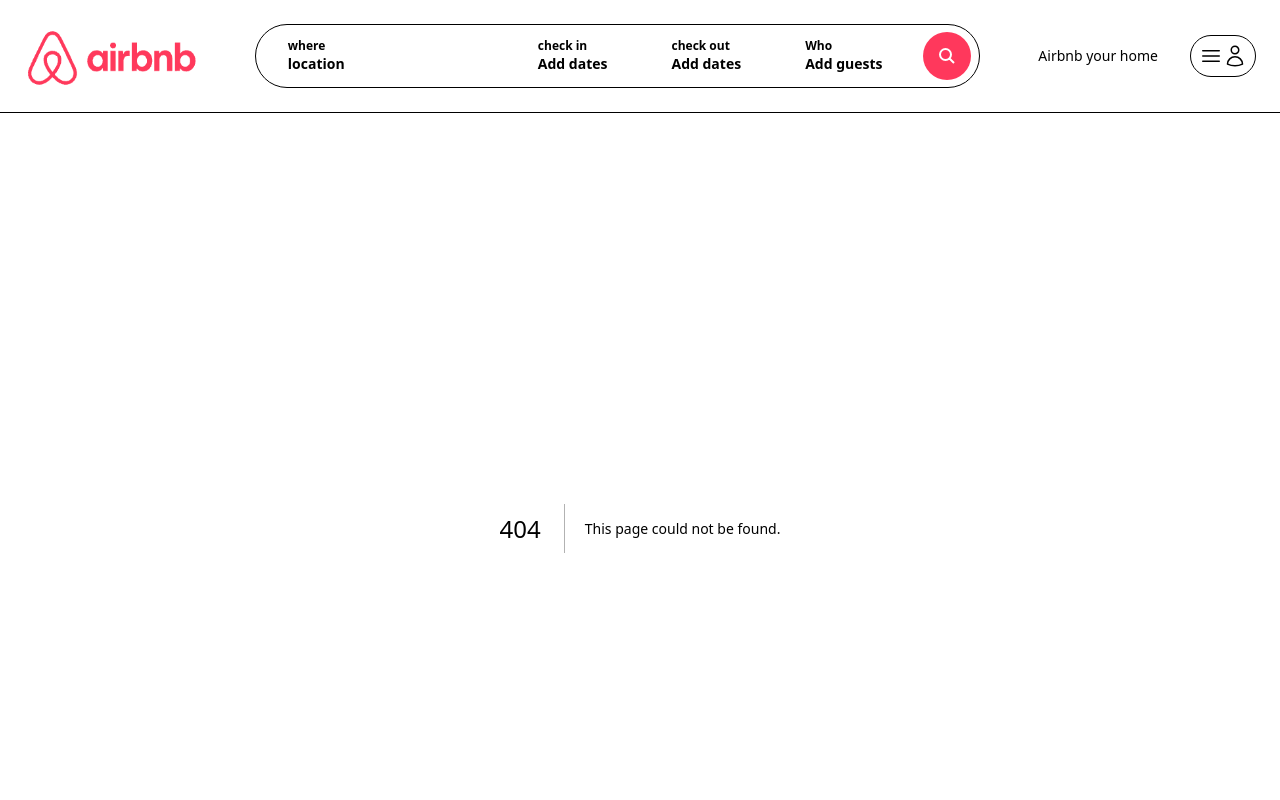
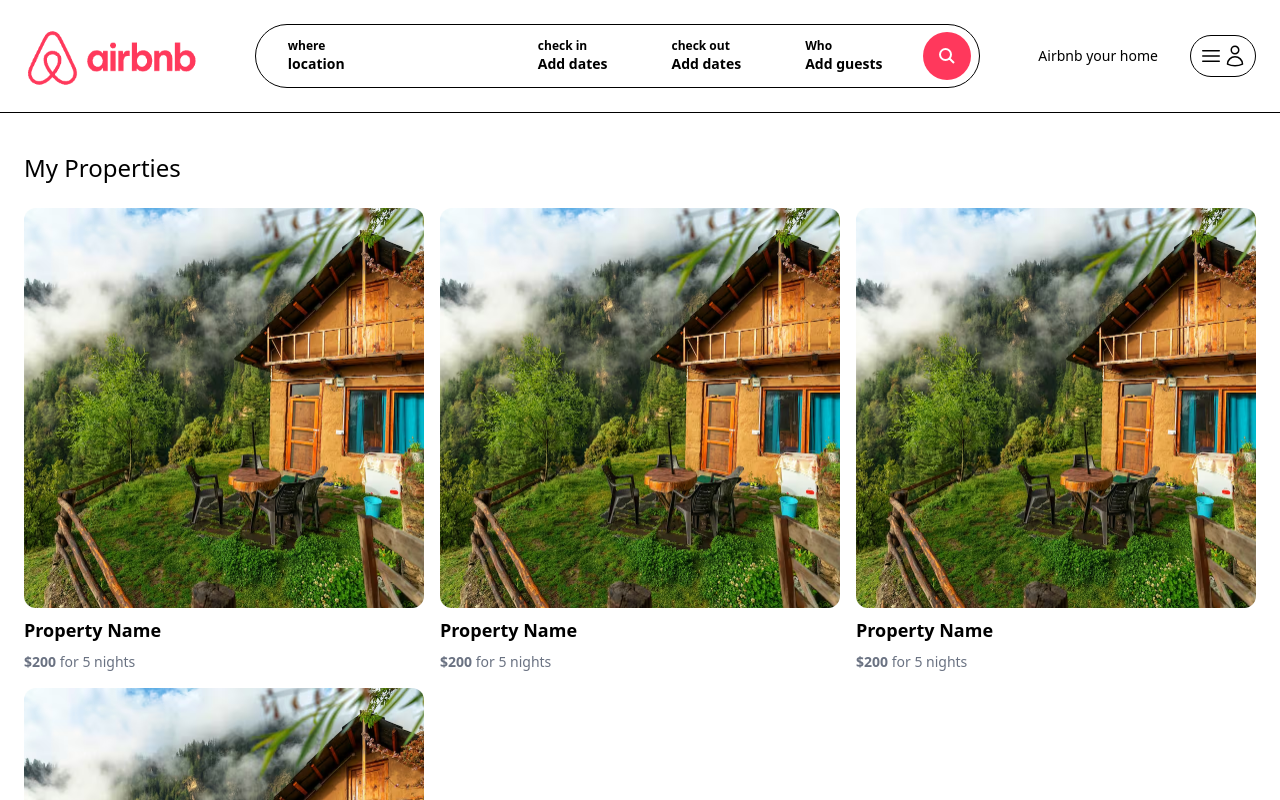
Before and after one commit to AbhishekKonnayil/airbnb-project, a Next.js app: page /myproperties in a window 1280 px wide. Before the commit this address had no page. Shown: the top 800 px of the page. Built offline with nearby package versions, Linux system fonts and the light colour scheme.

Commit message:
feat:inbox page creating

```diff
--- /dev/null
+++ b/app/myproperties/page.tsx
@@ -0,0 +1,15 @@
+import React from "react";
+import PropertiesList from "../components/Properties/PropertiesList";
+
+const MyProperties = () => {
+  return (
+    <main className="max-w-[1500px] mx-auto px-6 pb-6 ">
+      <h1 className="text-2xl my-6"> My Properties</h1>
+      <div className="grid grid-cols-1 md:grid-cols-3 gap-4">
+        <PropertiesList />
+      </div>
+    </main>
+  );
+};
+
+export default MyProperties;
```
